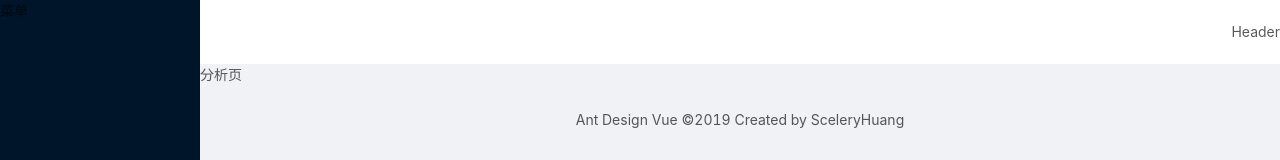
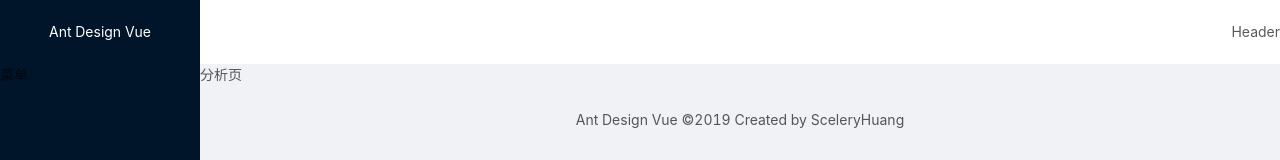
Before and after one commit to SceleryHuang/smart-room, a Vue app: page /dashboard/analysis in a window 1280 px wide. Shown: the top 160 px of the page. Built offline with nearby package versions, Linux system fonts and the light colour scheme.

Commit message:
pages design

```diff
--- a/src/components/SettingDrawer/index.vue
+++ b/src/components/SettingDrawer/index.vue
@@ -20,16 +20,16 @@
             :value="$route.query.navTheme || 'dark'"
             @change="e => handleSettingChange('navTheme', e.target.value)"
           >
-            <a-radio :value="dark">黑色</a-radio>
-            <a-radio :value="light">白色</a-radio>
+            <a-radio value="dark">黑色</a-radio>
+            <a-radio value="light">白色</a-radio>
           </a-radio-group>
           <h2>导航模式</h2>
           <a-radio-group
             :value="$route.query.navLayout || 'left'"
             @change="e => handleSettingChange('navLayout', e.target.value)"
           >
-            <a-radio :value="left">左侧</a-radio>
-            <a-radio :value="top">顶部</a-radio>
+            <a-radio value="left">左侧</a-radio>
+            <a-radio value="top">顶部</a-radio>
           </a-radio-group>
         </div>
       </div>
--- a/src/layouts/BasicLayout.vue
+++ b/src/layouts/BasicLayout.vue
@@ -1,8 +1,14 @@
 <template>
-  <div>
+  <div :class="[`nav-theme-${navTheme}`, `nav-layout-${navLayout}`]">
     <a-layout id="components-layout-demo-side" style="min-height: 100vh">
-      <a-layout-sider :trigger="null" collapsible v-model="collapsed">
-        <div class="logo" />
+      <a-layout-sider
+        v-if="navLayout === 'left'"
+        :theme="navTheme"
+        :trigger="null"
+        collapsible
+        v-model="collapsed"
+      >
+        <div class="logo">Ant Design Vue</div>
         <SiderMenu></SiderMenu>
       </a-layout-sider>
       <a-layout>
@@ -36,6 +42,14 @@ export default {
       collapsed: false
     };
   },
+  computed: {
+    navTheme() {
+      return this.$route.query.navTheme || "dark";
+    },
+    navLayout() {
+      return this.$route.query.navLayout || "left";
+    }
+  },
   components: {
     Header,
     Footer,
@@ -54,4 +68,13 @@ export default {
 .trigger:hover {
   background: #eee;
 }
+.logo {
+  height: 64px;
+  line-height: 64px;
+  text-align: center;
+  overflow: hidden;
+}
+.nav-theme-dark >>> .logo {
+  color: #ffffff;
+}
 </style>
--- a/src/router.js
+++ b/src/router.js
@@ -125,8 +125,10 @@ var router = new Router({
     }
   ]
 });
-router.beforeEach((to, form, next) => {
-  NProgress.start();
+router.beforeEach((to, from, next) => {
+  if (to.path !== from.path) {
+    NProgress.start();
+  }
   next();
 });
 router.afterEach(() => {
```
